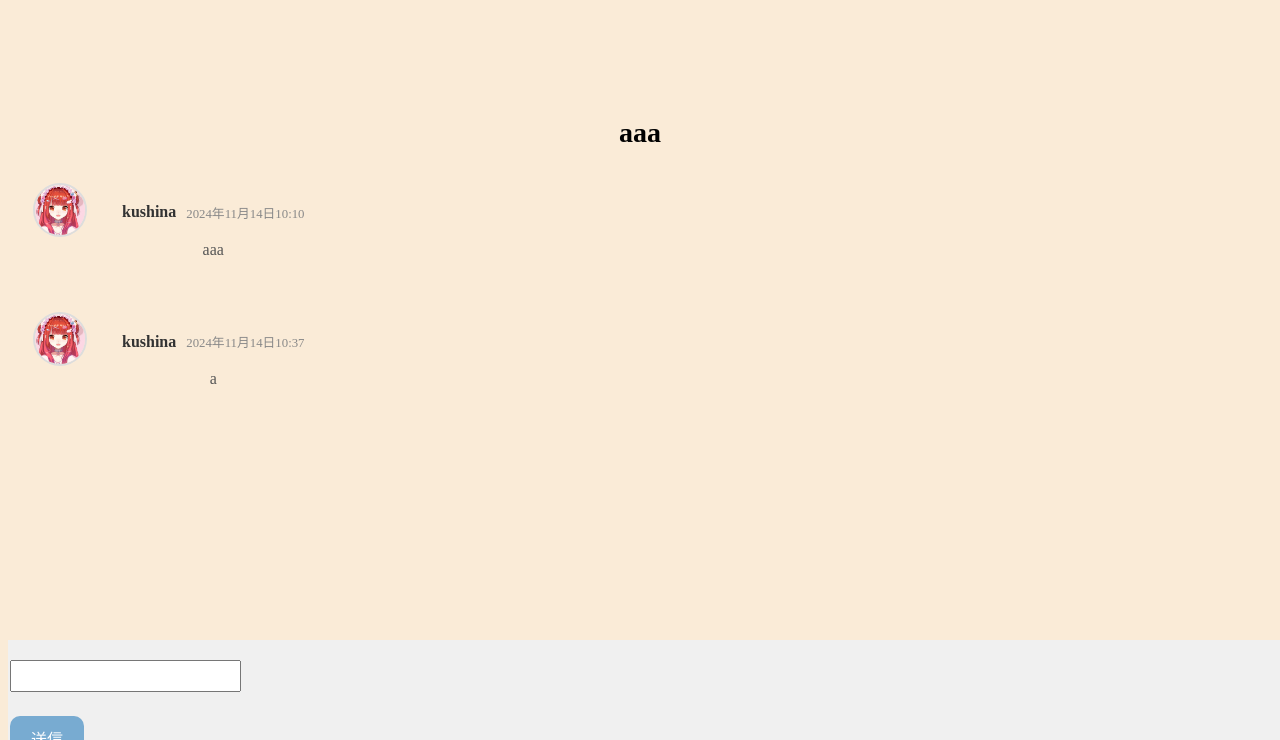
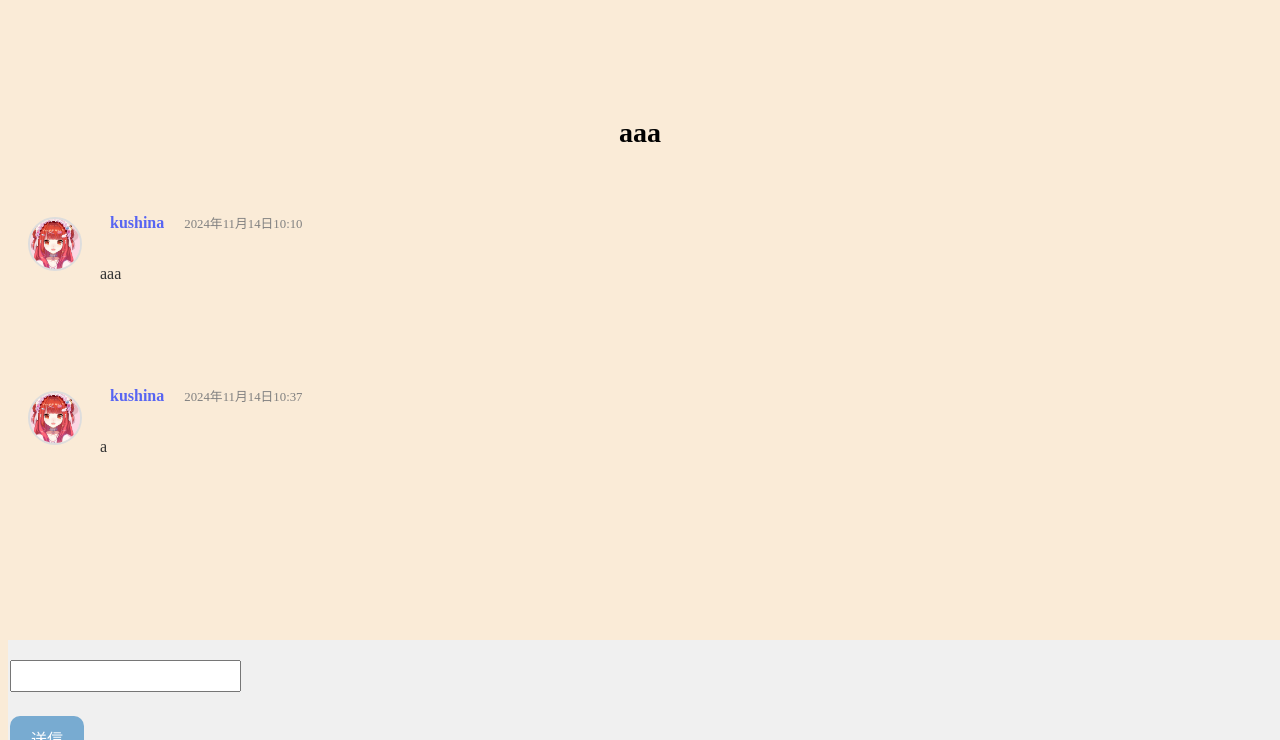
Before and after one commit to Kushina947/ToDo, a Django app: page /thread/2/ in a window 1280 px wide. Shown: the part 60-800 px from the top of the page. Run offline with Django 5.2, Linux system fonts and the light colour scheme; data comes from the database, SQL or seed files in the repository; both versions use the stored data as it was after the commit; parts of the project's set-up code (start-up, migrations or seed data) failed here and were passed over; some libraries are stand-ins or nearby versions.

Commit message:
できたと思う

```diff
--- a/Assignment/form.py
+++ b/Assignment/form.py
@@ -1,6 +1,7 @@
 from django import forms
 from .models import Assignment
 from lecture.models import Course
+import datetime
 
 class AssignmentForm(forms.ModelForm):
     class Meta:
@@ -16,3 +17,7 @@ class AssignmentForm(forms.ModelForm):
             'deadline': forms.DateTimeInput(attrs={'type': 'datetime-local'}),
         }
     course = forms.ModelChoiceField(queryset=Course.objects.all(), empty_label=None)
+
+    def __init__(self, *args, **kwargs):
+        super(AssignmentForm, self).__init__(*args, **kwargs)
+        self.fields['deadline'].initial = datetime.datetime.now().strftime('%Y-%m-%dT23:59')
--- a/accounts/models.py
+++ b/accounts/models.py
@@ -5,7 +5,7 @@ from lecture.models import Course
 
 
 class CustomUser(AbstractUser):
-    icon = models.ImageField(upload_to='icon/', null=True, blank=True, default='icon/default_icon.png')
+    icon = models.ImageField(upload_to='icon/', default='icon/default_icon.png')
     courses = models.ManyToManyField(Course, related_name='students', blank=True)
     first_name = None
     last_name = None
--- a/accounts/urls.py
+++ b/accounts/urls.py
@@ -7,4 +7,5 @@ urlpatterns = [
     path('signup/', SignUpView.as_view(), name='signup'),
     path('logout/', CustomLogoutView.as_view(), name='logout'),
     path('profile/', ProfileView.as_view(), name='profile'),
+    path('profile/edit/', ProfileEditView.as_view(), name='edit'),
 ]
--- a/base/views.py
+++ b/base/views.py
@@ -14,7 +14,9 @@ class HomeView(LoginRequiredMixin, TemplateView):
 
     def get_context_data(self, **kwargs):
         ctx =  super().get_context_data(**kwargs)
-        ctx['user_assignments'] = User_Assignment.objects.filter(user=self.request.user)
+        user_assignment = User_Assignment.objects.filter(user=self.request.user)
+        sorted_user_assignment = sorted(user_assignment, key=lambda x: x.assignment.deadline)
+        ctx['user_assignments'] = sorted_user_assignment
         course_list = CustomUser.objects.get(id=self.request.user.id).courses.all()
         for course in course_list:
             course.assignment_count = Assignment.objects.filter(course=course).count()
--- a/lecture/views.py
+++ b/lecture/views.py
@@ -19,7 +19,9 @@ class LectureView(LoginRequiredMixin, DetailView):
     def get_context_data(self, **kwargs):
         self.object = self.get_object()
         ctx = super().get_context_data(**kwargs)
-        ctx['assignments'] = Assignment.objects.filter(course=self.object)
+        assignment = Assignment.objects.filter(course=self.object)
+        sorted_assignment = sorted(assignment, key=lambda x: x.deadline, reverse=True)
+        ctx['assignments'] = sorted_assignment
         thread_list = Post.objects.filter(course=self.object)
         for thread in thread_list:
             last_comment = thread.comment_set.order_by('-created_at').first()
--- a/static/css/stylesfp.css
+++ b/static/css/stylesfp.css
@@ -49,16 +49,6 @@ footer {
     display: flex;
 }
 
-/* スレッド全体のスタイル */
-.thread {
-    list-style-type: none;
-    margin: 0;
-    padding: 15px;
-    display: flex;
-    align-items: flex-start; /* アイコンとテキストを上揃え */
-    gap: 15px;
-    margin-bottom: 10px;
-}
 
 /* ユーザーアイコンのスタイル */
 .user-icon {
@@ -69,39 +59,6 @@ footer {
     border: 2px solid #ddd;
 }
 
-/* テキストコンテンツ全体のスタイル */
-.text-content {
-    display: flex;
-    flex-direction: column;
-}
-
-/* ユーザー情報（ユーザー名と日付）のスタイル */
-.user-info {
-    display: flex;
-    align-items: center;
-    gap: 10px;
-}
-
-/* ユーザー名のスタイル */
-.username {
-    font-weight: bold;
-    color: #333;
-    margin: 0;
-}
-
-/* 投稿日時のスタイル */
-.post-date {
-    font-size: 0.8em;
-    color: #888;
-    margin: 0;
-}
-
-/* 投稿内容のスタイル */
-.post-content {
-    margin: 5px 0 0 0;
-    color: #555;
-    line-height: 1.6;
-}
 
 body {
     background-color: antiquewhite;
--- /dev/null
+++ b/static/css/thread.css
@@ -0,0 +1,48 @@
+.thread {
+    display: flex;
+    align-items: center;
+    margin-bottom: 20px;
+    padding: 10px;
+    list-style: none;
+}
+
+.user-icon {
+    width: 50px;
+    height: 50px;
+    border-radius: 50%;
+    margin-right: 8px; /* アイコンとテキストの間のスペースを少し減らす */
+}
+
+.text-content {
+    display: flex;
+    flex-direction: column;
+    align-items: flex-start;
+    max-width: 600px;
+}
+
+.user-info {
+    display: flex;
+    align-items: center;
+    justify-content: space-between;
+    width: 100%;
+}
+
+.username {
+    font-weight: bold;
+    color: #5865f2;
+    font-size: 1em;
+    margin-left: 0; /* 必要ならば左余白を0に */
+}
+
+.post-date {
+    color: gray;
+    font-size: 0.8em;
+}
+
+.post-content {
+    margin-top: 5px;
+    line-height: 1.4;
+    color: #333;
+    white-space: pre-wrap;
+    word-wrap: break-word;
+}
--- a/templates/base.html
+++ b/templates/base.html
@@ -7,6 +7,7 @@
     <title>ToDo | {% block title %}{%endblock title %}</title>
     <link rel="stylesheet" href="{% static 'css/stylesfp.css' %}">
     <link rel="stylesheet" href="{% static 'css/indexfp.css' %}">
+    {% block css %}{% endblock css %}
     <script src="https://kit.fontawesome.com/261f599f28.js" crossorigin="anonymous"></script>
 </head>
 <body>
@@ -14,7 +15,7 @@
     <a class="header-title" href="{% url 'base:home' %}">ToDo</a>
     {% block header %}{% endblock header %}
     {% if user.is_authenticated %}
-        <a class=HeaderIcon href="{% url 'accounts:profile' %}"><img src="{{user.icon.url}}" alt="{{user.icon}}" style="height: 50px; width: 50px;"></a>
+        <a class="HeaderIcon" href="{% url 'accounts:profile' %}"><img class="user-icon" src="{{user.icon.url}}" alt="{{user.icon}}"></a>
     {% endif %}
     </header>
     <div class="content">
--- a/templates/lecture/lecture.html
+++ b/templates/lecture/lecture.html
@@ -17,6 +17,7 @@
     <section>
             <section>
                 <h2 class="top"><i class="fa-solid fa-list-check"></i> 課題一覧</h1>
+                <button class="button" onclick="location.href='{% url 'assignment:create' course.code %}'" target="_blank">新規作成</button>
                 <table class="assignment-table">
                     <thead>
                         <tr>
@@ -57,7 +58,6 @@
                     </tbody>
                 </table>
                 </section><br>
-            <button class="button" onclick="location.href='{% url 'assignment:create' course.code %}'" target="_blank">新規作成</button>
     </section>
     </main>
 
--- a/templates/thread/thread.html
+++ b/templates/thread/thread.html
@@ -1,5 +1,10 @@
 {% extends "base.html" %}
 {% block title %} {% endblock title %}
+
+{% load static %}
+{% block css %}
+<link rel="stylesheet" href="{% static 'css/thread.css' %}">
+{% endblock css %}
 
 {% block header %}
 <a href="{% url 'lecture:lecture' post.course.pk %}"> &lt; {{ post.course.name }} 講義ページへ戻る</a>
```
Also changed, not shown: accounts/views.py (+14 -0 lines), templates/registration/profile.html (+4 -5 lines), templates/registration/profile_edit.html (+23 -3 lines), db.sqlite3, media/icon/GGDfiw4bYAAZTDb_0AEpDTE.jpg (added), media/icon/GGDfiw4bYAAZTDb_8megArW.jpg (added), media/icon/GGDfiw4bYAAZTDb_LYjgVlP.jpg (added), media/icon/default_icon_Q02dXfA.png (deleted).
